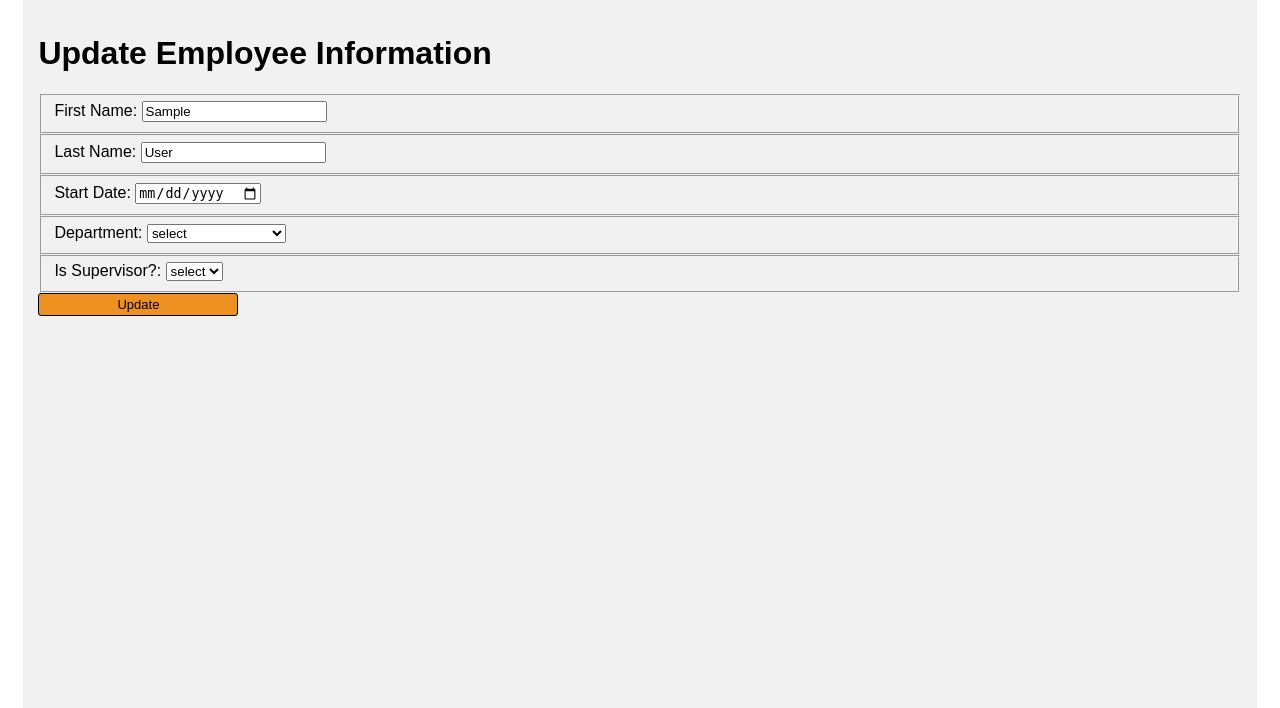
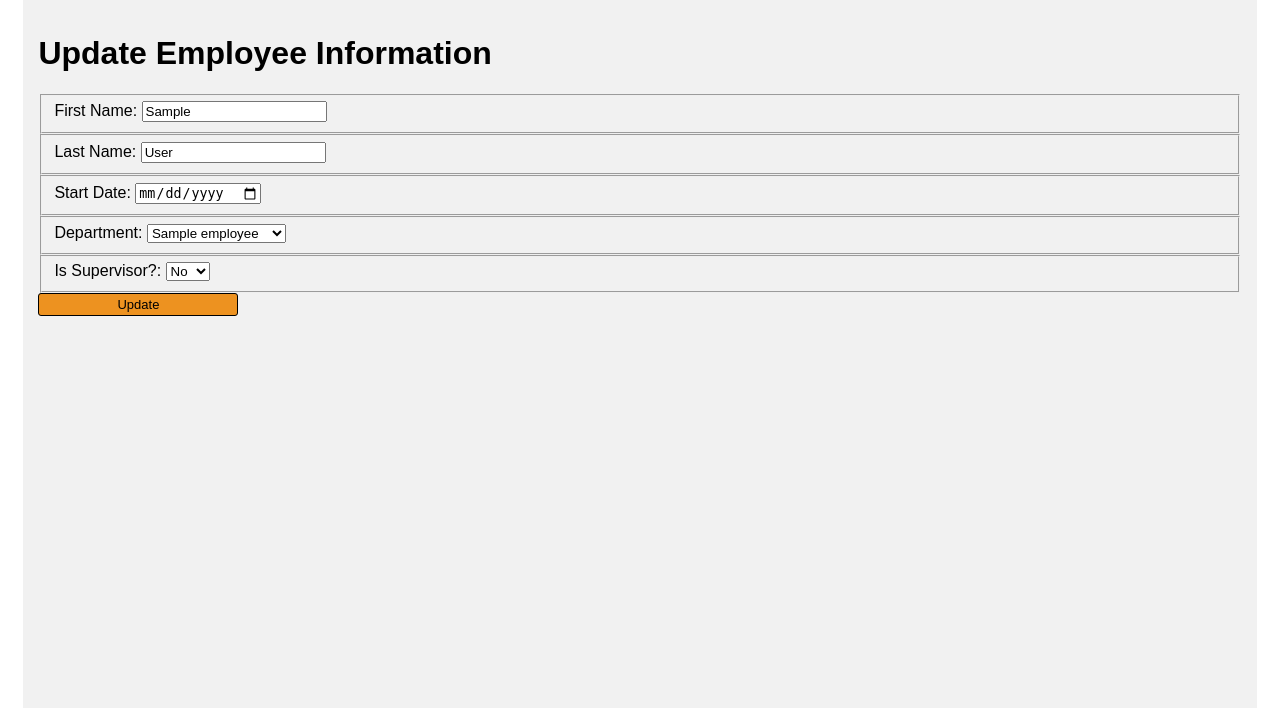
Before and after one commit to nss-day-cohort-38/bangazon-workforce-management-icarius-cloud, a Django app: template hrapp/templates/employees/employees_form.html in a window 1280 px wide. Shown: the part 71-779 px from the top of the page. Run offline with Django 3.2, Linux system fonts and the light colour scheme; the template is opened without the code that fills it: most values are stand-ins (such as "Sample title", 1, 10 or a date in 2020); parts of the project's set-up code (start-up, migrations or seed data) failed here and were passed over.

Commit message:
fixed edit form problems not pulling original data

```diff
--- a/hrapp/templates/employees/employees_form.html
+++ b/hrapp/templates/employees/employees_form.html
@@ -25,8 +25,13 @@
       </fieldset>
       <fieldset>
           <label for="department">Department: </label>
+          {% if employee %}
           <select id="department" type="text" name="department_id" value={{employee.department_id}}>
+          <option value="" disabled selected>{{employee.department_name}}</option>
+          {% else %}
+          <select id="department" type="text" name="department_id">
             <option value="" disabled selected>select</option>
+          {% endif %}
                 {% for department in all_departments %}
                     <option value="{{ department.id }}">{{ department.name }}</option>
                 {% endfor %}
@@ -34,10 +39,22 @@
       </fieldset>
       <fieldset>
           <label for="is_supervisor">Is Supervisor?: </label>
+          {% if employee.is_supervisor %}
           <select id="is_supervisor" type="text" name="is_supervisor" value={{employee.is_supervisor}}>
+          {% comment %} <option value="" disabled selected>{{employee.is_supervisor}}</option> {% endcomment %}
+          <option selected value=1>Yes</option>
+          <option value=0>No</option>
+          {%elif employee and not employee.is_supervisor%}
+          <select id="is_supervisor" type="text" name="is_supervisor" value={{employee.is_supervisor}}>
+          {% comment %} <option value="" disabled selected>{{employee.is_supervisor}}</option> {% endcomment %}
+          <option value=1>Yes</option>
+          <option selected value=0>No</option>
+          {% else %}
+          <select id="is_supervisor" type="text" name="is_supervisor">
             <option value="" disabled selected>select</option>
-            <option value=TRUE>Yes</option>
-            <option value=FALSE>No</option>
+            <option value=1>Yes</option>
+            <option value=0>No</option>
+          {% endif %}
           </select>
       </fieldset>
 
```
